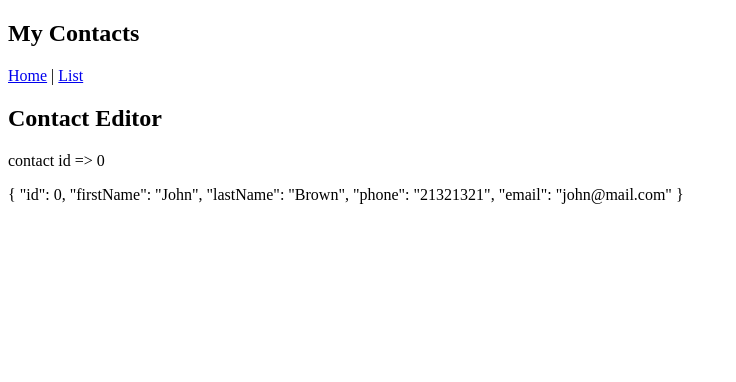
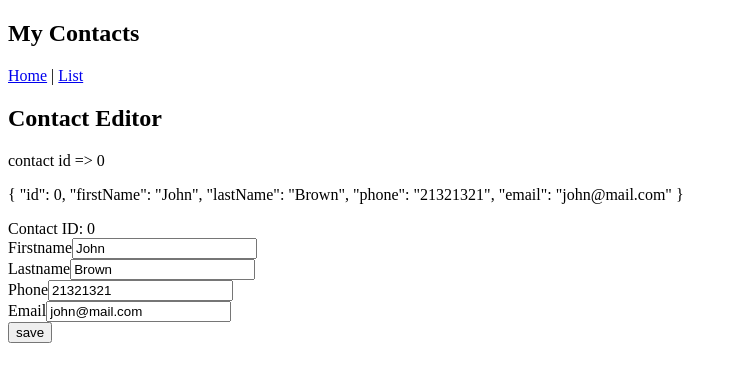
Before and after one commit to Juanjojara/simple-contacts, an Angular app: page /contact/edit/0 in a window 1280 px wide. Shown: the top 382 px of the page, without its empty margins (0-736 px from the left). Built offline with nearby package versions, Linux system fonts and the light colour scheme.

Commit message:
Aggiunta creazione e ricerca utente

```diff
--- a/src/app/contact-editor/contact-editor.html
+++ b/src/app/contact-editor/contact-editor.html
@@ -1,3 +1,27 @@
 <h2>Contact Editor</h2>
 <p>contact id => {{id()}}</p>
 <p>{{person() | json}}</p>
+<form [formGroup]="contactForm" (ngSubmit)="onSubmit()">
+    <div>
+        <label for="id">Contact ID: {{id()}} </label>
+    </div>
+    <div>
+        <label for="firstName">Firstname</label>
+        <input id="firstName" type="text" name="firstName" formControlName="firstName">
+    </div>
+    <div>
+        <label for="lastName">Lastname</label>
+        <input id="lastName" type="text" name="lastName" formControlName="lastName">
+    </div>
+    <div>
+        <label for="phone">Phone</label>
+        <input id="phone" type="text" name="phone" formControlName="phone">
+    </div>
+    <div>
+        <label for="email">Email</label>
+        <input id="email" type="text" name="email" formControlName="email">
+    </div>
+    <div>
+        <input id="submit" type="submit" name="submit" value="save">
+    </div>
+</form>
--- a/src/app/contact-editor/contact-editor.ts
+++ b/src/app/contact-editor/contact-editor.ts
@@ -2,10 +2,12 @@ import { Component, computed, inject, signal } from '@angular/core';
 import { ActivatedRoute } from '@angular/router';
 import { ContactStore } from '../contact-store';
 import { JsonPipe } from '@angular/common';
+import { FormControl, FormGroup, ReactiveFormsModule } from '@angular/forms';
+import { SimpleContact } from '../person';
 
 @Component({
   selector: 'app-contact-editor',
-  imports: [JsonPipe],
+  imports: [JsonPipe, ReactiveFormsModule],
   templateUrl: './contact-editor.html',
   styleUrl: './contact-editor.css',
 })
@@ -14,9 +16,43 @@ export class ContactEditor {
   private store = inject(ContactStore);
   id = signal(0);
 
-  person = computed(() => this.store.list[this.id()]);
+  contactForm = new FormGroup({
+    id: new FormControl(0),
+    firstName: new FormControl(''),
+    lastName: new FormControl(''),
+    phone: new FormControl(''),
+    email: new FormControl('')
+  })
+
+  //person = computed(() => this.store.list[this.id()]);
+  person = computed(() => {
+    const contact = this.store.findContact(this.id());
+    if (contact) return contact;
+    return new SimpleContact(this.id());
+  });
 
   constructor(){
-    this.activatedRoute.params.subscribe( params => { this.id.set(parseInt(params['id']))});
+    this.activatedRoute.params.subscribe( params => {
+      this.id.set(parseInt(params['id']));
+      /*this.contactForm.setValue({
+        firstName: this.person().firstName,
+        lastName: this.person().lastName,
+        phone: this.person().phone,
+        email: this.person().email
+      });*/
+      this.contactForm.setValue(this.person()); //si può utilizzare il metodo abbreviato perché c'è una corrispondenza esatta fra i nome degli attributi
+      /*this.contactForm.patchValue({
+        firstName: this.person().firstName
+      });*/ //questo se si vogliono popolare campi parziali
+    });
+  }
+
+  onSubmit(){
+    const formValues = this.contactForm.value;
+    this.person().firstName = formValues.firstName as string;
+    this.person().lastName = formValues.lastName!;
+    this.person().phone = formValues.phone as string;
+    this.person().email = formValues.email as string;
+    this.store.findContact(this.person().id, p => {}, () => this.store.addContact(this.person()));
   }
 }
--- a/src/app/contact-list/contact-list.html
+++ b/src/app/contact-list/contact-list.html
@@ -1,4 +1,5 @@
-<app-toolbar (createNewContact)="newContactInList($event)"></app-toolbar>
+<!--<app-toolbar (createNewContact)="newContactInList($event)"></app-toolbar>-->
+<app-toolbar (createNewContact)="newContactInList()"></app-toolbar>
 @for (item of store.list; track item.id) {
 <app-contact [id]="item.id"></app-contact>
 }
--- a/src/app/contact-list/contact-list.ts
+++ b/src/app/contact-list/contact-list.ts
@@ -3,7 +3,8 @@ import { Contact } from '../contact/contact';
 import { Toolbar } from '../toolbar/toolbar';
 import { ImageController } from '../image-controller/image-controller';
 import { ContactStore } from '../contact-store';
-import { Person } from '../person';
+import { Person, SimpleContact } from '../person';
+import { Router } from '@angular/router';
 
 @Component({
   selector: 'app-contact-list',
@@ -12,15 +13,20 @@ import { Person } from '../person';
   styleUrl: './contact-list.css',
 })
 export class ContactList {
-
+  router = inject(Router);
   store = inject(ContactStore);
 
 
-  newContactInList(contact: Person){
-    this.store.list.push(contact);
+  /*newContactInList(contact: Person){
+    this.list.push(contact);
+  }*/
+  newContactInList(){
+    //const newContact = this.store.createNewContact();
+    //this.router.navigate(['/contact', 'edit', newContact.id])
+    this.router.navigate(['/contact', 'edit', this.store.nextId()])
   }
 
-  getList(){
+  get list(){
     return this.store.list;
   }
 }
--- a/src/app/contact-store.ts
+++ b/src/app/contact-store.ts
@@ -1,5 +1,5 @@
 import { Injectable } from '@angular/core';
-import { SimpleContact } from './person';
+import { Person, SimpleContact } from './person';
 
 @Injectable({
   providedIn: 'root',
@@ -13,4 +13,40 @@ export class ContactStore {
 
   ];
 
+  /*findContact(id: number): Person | undefined{
+    const result = this.list.find(contact => contact.id === id);
+    return result;
+
+  }*/
+
+  findContact(id: number, fn: (p: Person) => void, onError?: () => void): undefined
+  findContact(id: number): Person | undefined;
+  findContact(id: number, fn?: (p: Person) => void, onError?: () => void): Person | undefined{
+    const result = this.list.find(contact => contact.id === id);
+    if (result && fn){
+      fn(result);
+      return;
+    }
+    if (result === undefined && onError){
+      onError();
+      return;
+    }
+    return result;
+  }
+
+  nextId(): number {
+    return this.list.reduce((prev, curr)=>(prev.id>curr.id)?prev:curr).id +1;
+  }
+
+  createNewContact(): Person{
+    const nextId= this.nextId();
+    const newContact = new SimpleContact(nextId);
+    this.list.push(newContact);
+    return newContact;
+  }
+
+  addContact(p: Person){
+    this.list.push(p);
+  }
+
 }
--- a/src/app/contact/contact.ts
+++ b/src/app/contact/contact.ts
@@ -47,7 +47,13 @@ export class Contact {
     });
 
     effect(() => {
-      this.person.set(this.store.list[this.id()]);
+      //this.person.set(this.store.list[this.id()]);
+
+      /*const contact = this.store.findContact(this.id());
+      if (contact){
+        this.person.set(contact);
+      }*/
+      this.store.findContact(this.id(), contact => this.person.set(contact));
     });
 
 
--- a/src/app/toolbar/toolbar.html
+++ b/src/app/toolbar/toolbar.html
@@ -1 +1 @@
-<p><button (click)="newContact()">New Contact</button></p>
+<p><button (click)="newContact($event)">New Contact</button></p>
--- a/src/app/toolbar/toolbar.ts
+++ b/src/app/toolbar/toolbar.ts
@@ -8,20 +8,22 @@ import { Person } from '../person';
   styleUrl: './toolbar.css',
 })
 export class Toolbar {
-  createNewContact = output<Person>();
+  createNewContact = output();
 
   /*newContact(event: any) {
     console.log(event);
   }*/
-  newContact() {
-    const id = Math.round(Math.random()*1000);
+  newContact(event: any) {
+    /*const id = Math.round(Math.random()*1000);
     const person: Person = {
       id: id,
       firstName: 'Harry',
       lastName: 'Potter',
       phone: '123456789',
       email: 'potter@mail.com'
-    }
-    this.createNewContact.emit(person);
+    }*/
+    //this.createNewContact.emit(person);
+    console.log(event);
+    this.createNewContact.emit();
   }
 }
```
